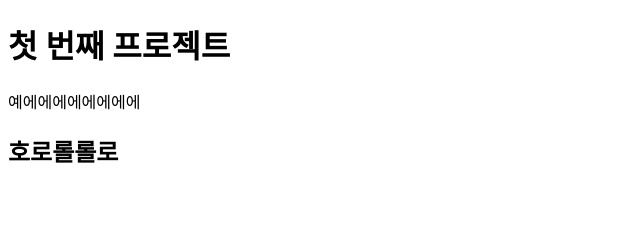
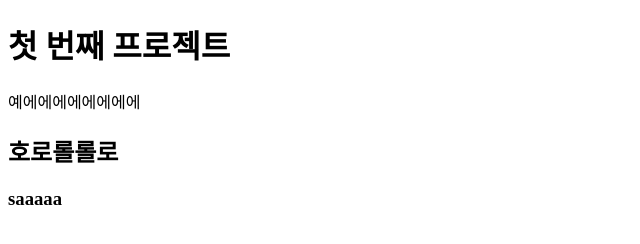
Before and after one commit to zynoobb/test01, a plain HTML site: page index.html in a window 1280 px wide. Shown: the full height of the page, 0-640 px from the left. Drawn offline with Linux system fonts and the light colour scheme.

Commit message:
second commit

```diff
--- a/index.html
+++ b/index.html
@@ -11,5 +11,6 @@
     <h1>첫 번째 프로젝트</h1>
     <p>예에에에에에에에에</p>
     <h2>호로롤롤로</h2>
+    <h3>saaaaa</h3>
   </body>
 </html>
```
